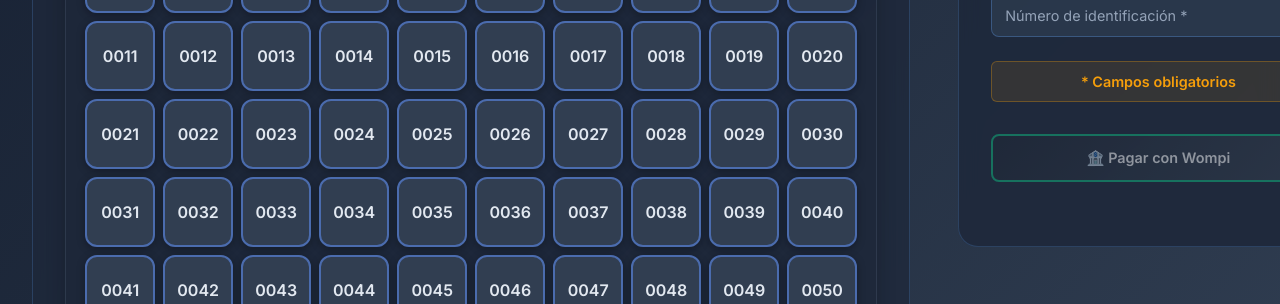
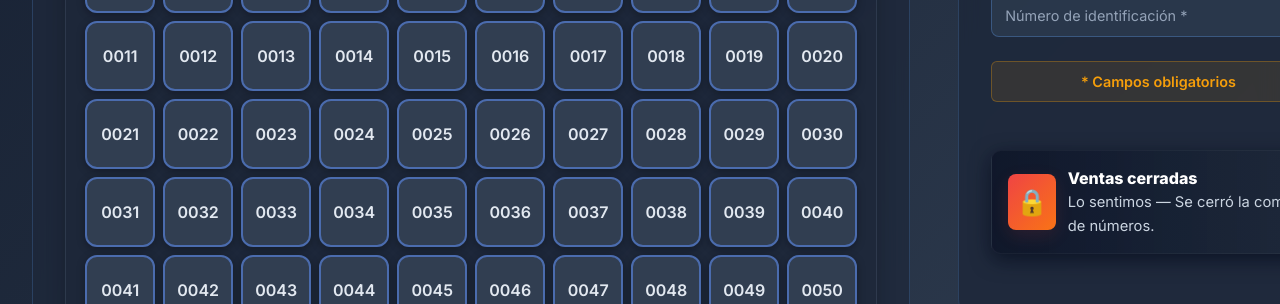
Before and after one commit to SebasTaclar/soydanirodriguezz-front, a Vue app: page / in a window 1280 px wide. Shown: the part 2340-2644 px from the top of the page. Built offline with nearby package versions, Linux system fonts and the light colour scheme; no server answers.

Commit message:
Aviso ventas cerradas

```diff
--- a/src/components/NumberSelection.vue
+++ b/src/components/NumberSelection.vue
@@ -174,7 +174,7 @@
               </span>
             </button>
 
-            <button class="payment-btn wompi-payment"
+            <!-- <button class="payment-btn wompi-payment"
               :disabled="!isFormValid || selectedNumbers.length === 0 || isProcessingPayment"
               @click="showTermsModalWompi">
               <span v-if="!isProcessingPayment">🏦 Pagar con Wompi</span>
@@ -182,7 +182,19 @@
                 <div class="processing-spinner"></div>
                 Procesando con Wompi...
               </span>
-            </button>
+            </button> -->
+
+            <!-- Mensaje visible indicando cierre de ventas (Texto solicitado por el usuario) -->
+            <div class="sales-closed-notice" aria-live="polite">
+              <div class="notice-left">
+                <div class="notice-icon">🔒</div>
+                <div class="notice-text">
+                  <div class="notice-title">Ventas cerradas</div>
+                  <div class="notice-desc">Lo sentimos — Se cerró la compra de números.</div>
+                </div>
+              </div>
+
+            </div>
           </div>
         </div>
       </div>
@@ -2673,4 +2685,51 @@ const handleTermsAccept = () => {
 .number-info-list li:last-child {
   margin-bottom: 0;
 }
+.sales-closed-notice {
+  display: flex;
+  justify-content: space-between;
+  align-items: center;
+  gap: 1rem;
+  margin-top: 1rem;
+  padding: 0.9rem 1rem;
+  background: linear-gradient(90deg, rgba(15,23,42,0.92), rgba(30,41,59,0.75));
+  border: 1px solid rgba(255,255,255,0.04);
+  box-shadow: 0 6px 20px rgba(2,6,23,0.6);
+  border-radius: 10px;
+}
+.sales-closed-notice .notice-left {
+  display: flex;
+  align-items: center;
+  gap: 0.75rem;
+}
+.sales-closed-notice .notice-icon {
+  font-size: 1.6rem;
+  background: linear-gradient(135deg, #ef4444, #f97316);
+  padding: 0.48rem;
+  border-radius: 8px;
+  box-shadow: 0 6px 18px rgba(239,68,68,0.12);
+}
+.sales-closed-notice .notice-title {
+  font-weight: 800;
+  color: #fff;
+  font-size: 1rem;
+}
+.sales-closed-notice .notice-desc {
+  color: #cbd5e1;
+  font-size: 0.92rem;
+  max-width: 360px;
+}
+.sales-closed-notice .notify-btn {
+  background: linear-gradient(135deg, #60a5fa, #3b82f6);
+  color: #fff;
+  border: none;
+  padding: 0.5rem 0.9rem;
+  border-radius: 8px;
+  font-weight: 700;
+  cursor: pointer;
+}
+.sales-closed-notice .notify-btn:hover {
+  transform: translateY(-2px);
+  box-shadow: 0 8px 24px rgba(59,130,246,0.2);
+}
 </style>
```
